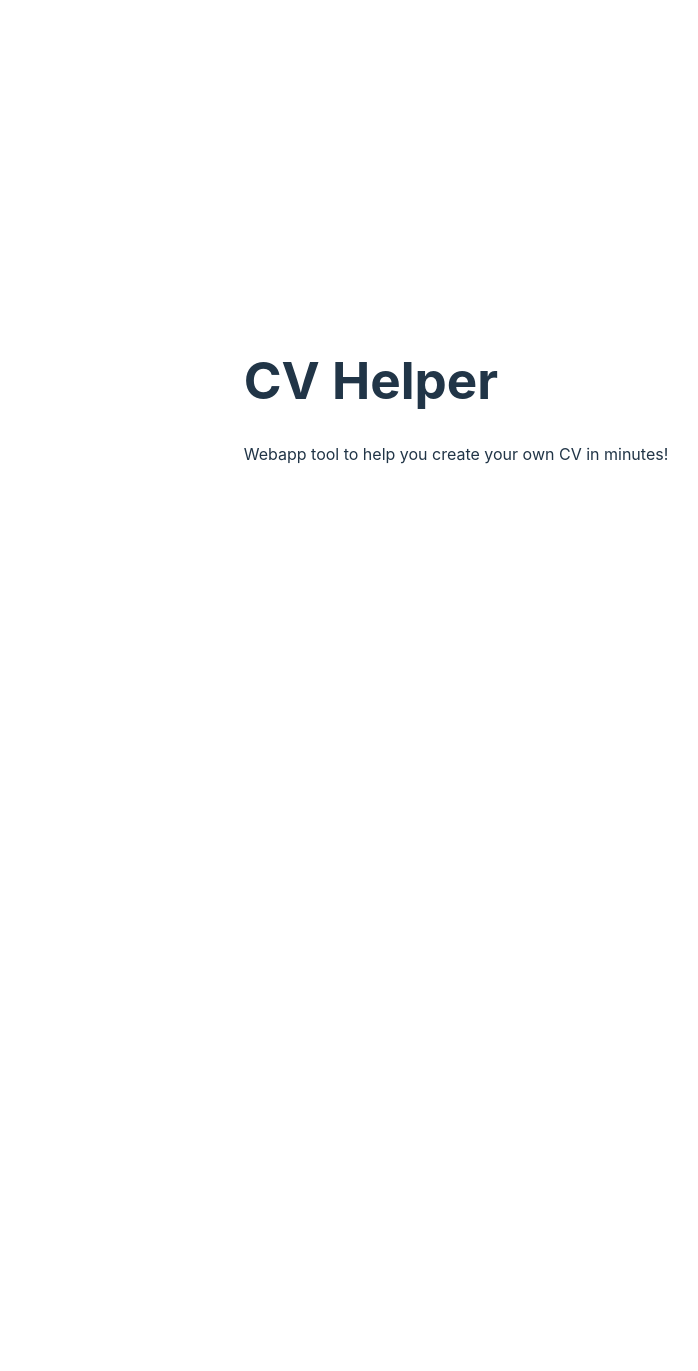
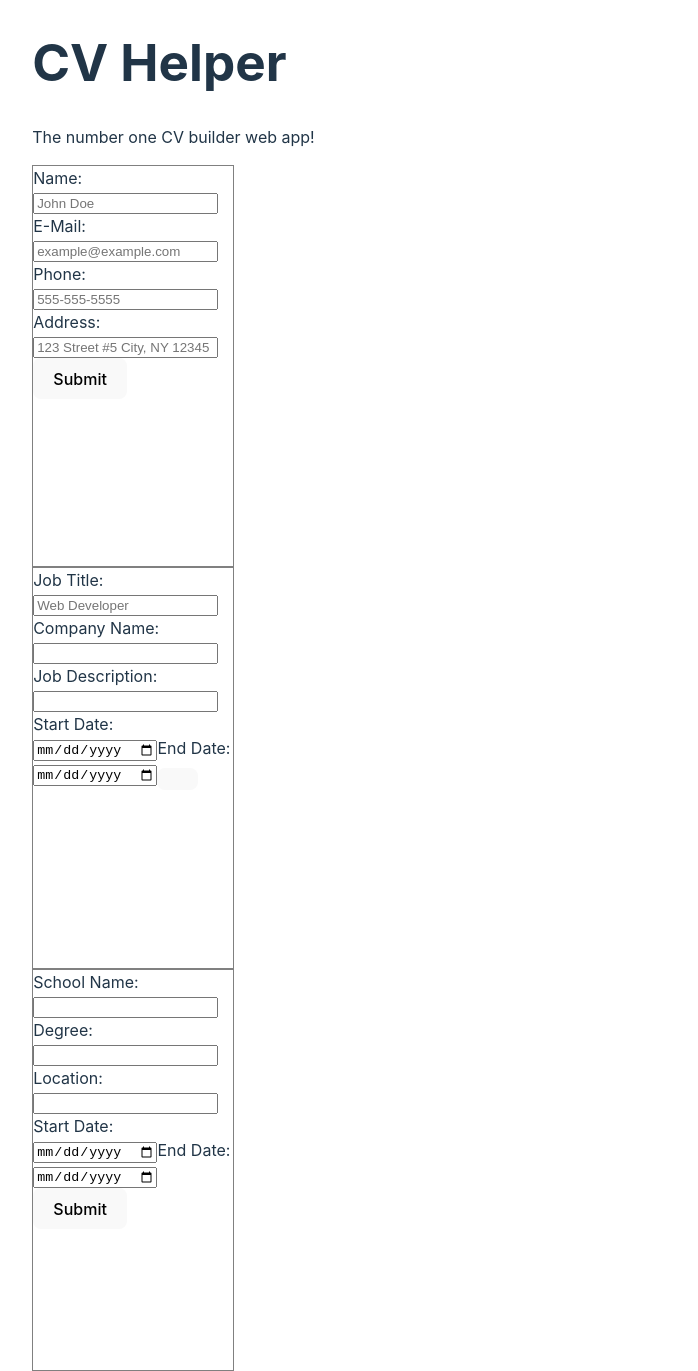
Before and after one commit to MattGitHub01/mock-cv-resume-generator, a React (Vite) app: page / in a window 1280 px wide. Shown: the whole page, without its empty margins (184-882 px from the left). Before the commit the page ends 800 px from the top, so only its background shows below. Built offline with nearby package versions, Linux system fonts and the light colour scheme; the HTML template or start-up script is replaced by a standard one.

Commit message:
Create Education, Personal and Professional forms and temporary styling

```diff
--- a/package.json
+++ b/package.json
@@ -10,6 +10,7 @@
     "preview": "vite preview"
   },
   "dependencies": {
+    "prop-types": "^15.8.1",
     "react": "^18.3.1",
     "react-dom": "^18.3.1"
   },
--- a/src/App.css
+++ b/src/App.css
@@ -1,4 +1,27 @@
+/*This is a <div></div> tag, it can be made into a flexbox or grid*/
 #root {
+  display: grid;
+  grid-template-columns: 1fr 2fr;
   margin: 0 auto;
+}
 
+.personal-info {
+  grid-column: 1 / 2;
+  border: 1px solid gray;
+  width: 200px;
+  height: 400px;
 }
+
+.professional-info {
+  grid-column: 1 / 2;
+  border: 1px solid gray;
+  width: 200px;
+  height: 400px;
+}
+
+.education-info {
+  grid-column: 1 / 2;
+  border: 1px solid gray;
+  width: 200px;
+  height: 400px;
+}
--- a/src/App.jsx
+++ b/src/App.jsx
@@ -1,5 +1,8 @@
 //import { useState } from 'react'
 import Header from './components/Header.jsx'
+import Personal from './components/Personal.jsx'
+import Professional from './components/Professional.jsx'
+import Education from './components/Education.jsx'
 import './App.css'
 
 function App() {
@@ -8,6 +11,9 @@ function App() {
   return (
     <>
       <Header />
+      <Personal />
+      <Professional />
+      <Education />
     </>
   )
 }
--- /dev/null
+++ b/src/components/Education.jsx
@@ -0,0 +1,55 @@
+function Education() {
+    return (
+        <div className="education-info">
+            <form action="#">
+                <label htmlFor="education-school">School Name: </label>
+                <input
+                    type="text"
+                    id="education-school"
+                    name="education-school"
+                    required
+                >
+                </input>
+
+                <label htmlFor="education-degree">Degree: </label>
+                <input
+                    type="text"
+                    id="education-degree"
+                    name="education-degree"
+                    required
+                >
+                </input>
+
+                <label htmlFor="education-location">Location: </label>
+                <input
+                    type="text"
+                    id="education-location"
+                    name="education-location"
+                    required
+                >
+                </input>
+
+                <label htmlFor="education-start">Start Date: </label>
+                <input
+                    type="date"
+                    id="education-start"
+                    name="education-start"
+                    required
+                >
+                </input>
+
+                <label htmlFor="education-end">End Date: </label>
+                <input
+                    type="date"
+                    id="education-end"
+                    name="education-end"
+                    required
+                >
+                </input>
+                <button type="submit" className="education-submit">Submit</button>
+            </form>
+        </div>
+    )
+}
+
+export default Education
--- a/src/components/Header.jsx
+++ b/src/components/Header.jsx
@@ -2,7 +2,7 @@ function Header() {
     return (
         <div>
             <h1>CV Helper</h1>
-            <p>Webapp tool to help you create your own CV in minutes!</p>
+            <p>The number one CV builder web app!</p>
         </div>
     )
 }
--- /dev/null
+++ b/src/components/Personal.jsx
@@ -0,0 +1,50 @@
+function Personal() {
+    return (
+        <div className="personal-info">
+            <form action="#">
+                <label htmlFor="personal-name">Name: </label>
+                <input
+                    type="text"
+                    id="personal-name"
+                    name="personal-name"
+                    required
+                    placeholder="John Doe"
+                >
+                </input>
+
+                <label htmlFor="personal-email">E-Mail: </label>
+                <input
+                    type="email"
+                    id="personal-email"
+                    name="personal-email"
+                    required
+                    placeholder="example@example.com"
+                >
+                </input>
+
+                <label htmlFor="personal-phone">Phone: </label>
+                <input
+                    type="tel"
+                    id="personal-phone"
+                    name="personal-phone"
+                    required
+                    placeholder="555-555-5555"
+                >
+                </input>
+
+                <label htmlFor="personal-address">Address: </label>
+                <input
+                    type="text"
+                    id="personal-address"
+                    name="personal-address"
+                    required
+                    placeholder="123 Street #5 City, NY 12345"
+                >
+                </input>
+                <button type="submit" className="personal-submit">Submit</button>
+            </form>
+        </div>
+    )
+}
+
+export default Personal
--- /dev/null
+++ b/src/components/Professional.jsx
@@ -0,0 +1,56 @@
+function Professional() {
+    return (
+        <div className="professional-info">
+            <form action="#">
+                <label htmlFor="professional-title">Job Title: </label>
+                <input
+                    type="text"
+                    id="professional-title"
+                    name="professional-title"
+                    required
+                    placeholder="Web Developer"
+                >
+                </input>
+
+                <label htmlFor="professional-company">Company Name: </label>
+                <input
+                    type="text"
+                    id="professional-company"
+                    name="professional-company"
+                    required
+                >
+                </input>
+
+                <label htmlFor="professional-description">Job Description: </label>
+                <input
+                    type="textArea"
+                    id="professional-description"
+                    name="professional-description"
+                    required
+                >
+                </input>
+
+                <label htmlFor="professional-start">Start Date: </label>
+                <input
+                    type="date"
+                    id="personal-start"
+                    name="personal-start"
+                    required
+                >
+                </input>
+
+                <label htmlFor="professional-end">End Date: </label>
+                <input
+                    type="date"
+                    id="professional-end"
+                    name="professional-end"
+                    required
+                >
+                </input>
+                <button type="submit" className="professional-submit"></button>
+            </form>
+        </div>
+    )
+}
+
+export default Professional
```
Also changed, not shown: 1 other file (tests, documents, lock files or other folders).
